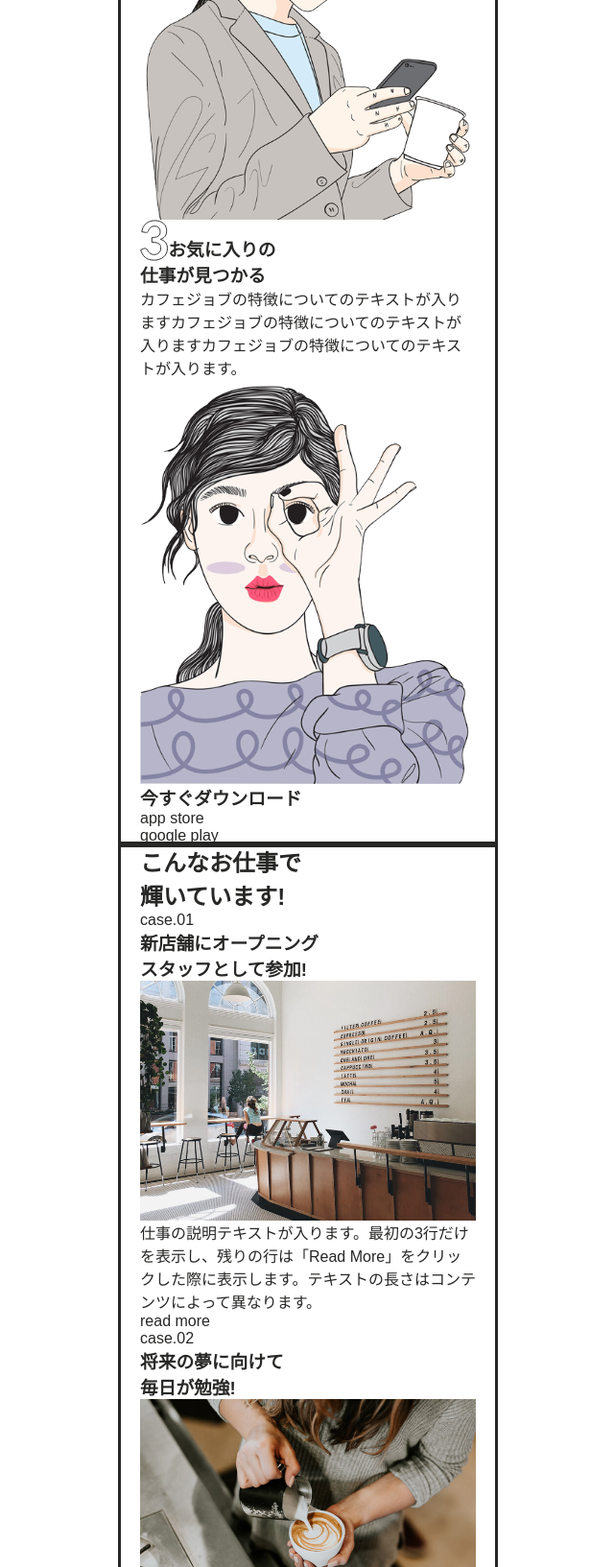
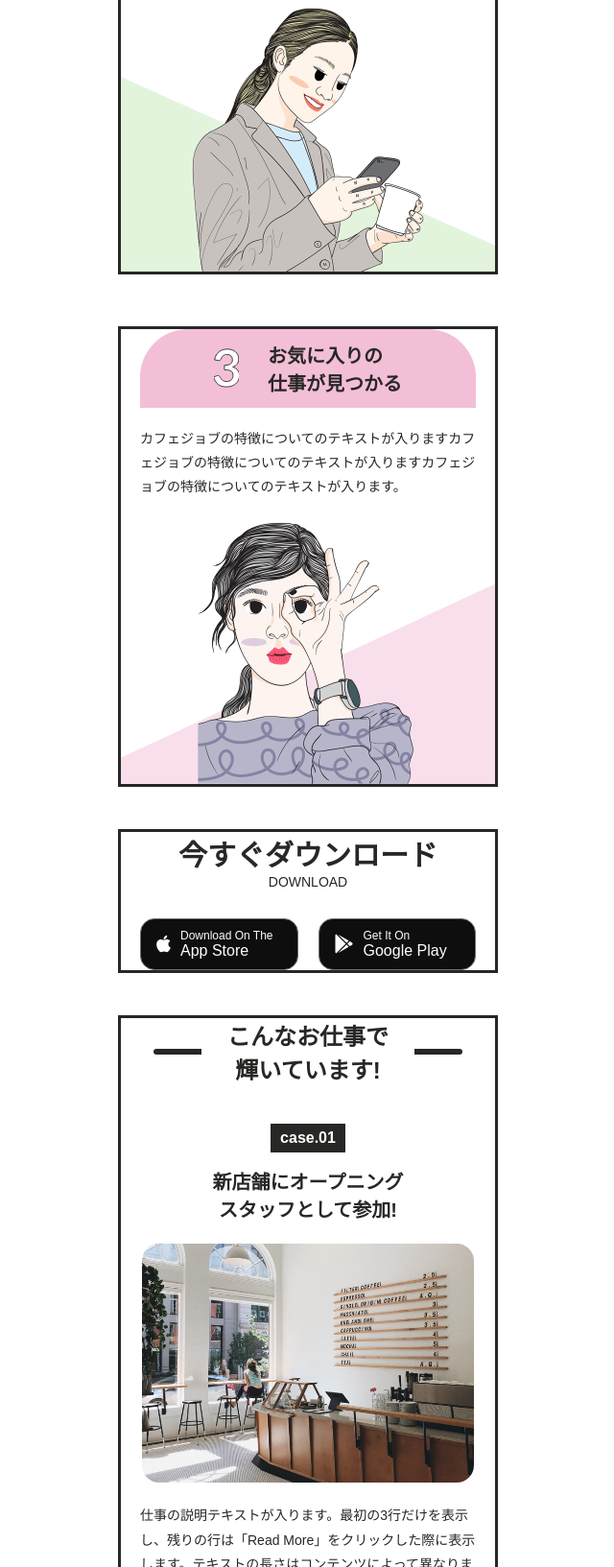
Before and after one commit to mister0nigiri/dcc10, a plain HTML site: page index.html in a window 1280 px wide. Shown: the part 2238-3871 px from the top of the page at 96% size, without its empty margins (319-959 px from the left). Drawn offline with nearby package versions, Linux system fonts and the light colour scheme; some packages are replaced by stand-ins of ours.

Commit message:
本日の作業終了

```diff
--- a/css/style.css
+++ b/css/style.css
@@ -258,3 +258,228 @@ li{
   margin-top: 40px;
   text-align: center;
 }
+
+.feature__list{
+  margin-top: 40px;
+}
+
+.feature__list li{
+  margin-top: 60px;
+  position: relative;
+  overflow-x: hidden;
+}
+
+.feature__list li:first-of-type{
+  margin-top: 0px;
+}
+
+.feature__list__title{
+  display: flex;
+  justify-content: center;
+  align-items: center;
+  padding-top: 12px;
+  padding-bottom: 12px;
+  border-top-left-radius: 50px;
+  border-top-right-radius: 50px;
+  background-color: #f9b774;
+}
+
+.feature__list__title-second{
+  background-color: #c6e8ba;
+
+}
+
+.feature__list__title-third{
+  background-color: #f3bfd6;
+}
+
+.feature__list__title img{
+  width: 26px;
+  height: 41px;
+}
+
+.feature__list__title span{
+  display: inline-block;
+  font-size: 1.25rem;
+  font-weight: bold;
+  margin-left: 30px;
+}
+
+.feature__list__text{
+  margin-top: 20px;
+  font-size: 0.875rem;
+  line-height: 1.8;
+}
+
+.feature__list__img{
+  margin-top: 20px;
+  text-align: center;
+}
+
+.feature__list__img img{
+  width: 350px;
+  height: 217px;
+}
+
+.feature__list__img-second img{
+  width: 250px;
+  height: 280px;
+}
+
+.feature__list__img-third img{
+  width: 230px;
+  height: 277px;
+}
+
+.feature__list__triangle{
+  width: 450px;
+  height: 182px;
+  background-color: #f9b774;
+  filter: opacity(50%);
+  clip-path: polygon(100% 0, 0% 100%, 100% 100%);
+  position: absolute;
+  bottom: 0;
+  right: 0;
+  z-index: -1;
+}
+
+.feature__list__triangle-second{
+  background-color: #c6e8ba;
+  height: 203px;
+  clip-path: polygon(0 0, 0% 100%, 100% 100%);
+  left: 0;
+}
+
+.feature__list__triangle-third{
+  background-color: #f3bfd6;
+  height: 209px;
+}
+
+.feature__download{
+  margin-top: 50px;
+}
+
+.feature__download__title{
+  text-align: center;
+  font-size: 1.875rem;
+  font-weight: bold;
+}
+
+.feature__download__title::after{
+  content: attr(data-en);
+  display: block;
+  font-size: 0.875rem;
+  font-weight: normal;
+  text-transform: uppercase;
+}
+
+.feature__download__list{
+  margin-top: 30px;
+}
+
+/* CASE */
+
+.case{
+  margin-top: 50px;
+}
+
+.case__title{
+  text-align: center;
+  font-size: 1.5rem;
+  font-weight: bold;
+  position: relative;
+}
+
+.case__title::before{
+  content: "";
+  display: inline-block;
+  position: absolute;
+  top: 32px;
+  left: 14px;
+  width: 50px;
+  height: 6px;
+  background-color: #272726;
+  border-radius: 10px 0px 0px 10px;
+}
+
+.case__title::after{
+  content: "";
+  display: inline-block;
+  position: absolute;
+  top: 32px;
+  right: 14px;
+  width: 50px;
+  height: 6px;
+  background-color: #272726;
+  border-radius: 0px 10px 10px 0px;
+}
+
+.case__list{
+  margin-top: 40px;
+}
+
+.case__list li{
+  margin-top: 60px;
+  text-align: center;
+}
+
+.case__list li:first-of-type{
+  margin-top: 0;
+}
+
+.case__list__number{
+  font-weight: bold;
+  background-color: #272726;
+  color: #fff;
+  display: inline-block;
+  padding: 6px 10px;
+}
+
+.case__list__title{
+  margin-top: 15px;
+  font-size: 1.25rem;
+  font-weight: bold;
+}
+
+.case__list__img{
+  margin-top: 20px;
+}
+
+.case__list__img img{
+  height: 253px;
+  border: 2px solid #fff;
+  border-radius: 20px;
+}
+
+.case__list__text{
+  margin-top: 20px;
+  text-align: left;
+  font-size: 0.875rem;
+  line-height: 1.8;
+}
+
+.case__list__btn{
+  margin: 0 0 0 auto;
+  margin-top: 20px;
+  width: fit-content;
+  display: block;
+  background-color: #fff;
+  border: 1px solid #272726;
+  border-radius: 30px;
+  font-size: 0.875rem;
+  font-weight: bold;
+  text-transform: capitalize;
+  padding: 9px 38px 9px 17px;
+  position: relative;
+}
+
+.fa-plus{
+  margin-left: 13px;
+  font-size: 1.25rem;
+  position: absolute;
+  top: 5px;
+  right: 8px;
+}
+
+
+/* RECOMMEND */
--- a/index.html
+++ b/index.html
@@ -69,31 +69,53 @@
         <div class="suggestion__img"><img src="img/suggestion-img.png" alt=""></div>
       </div>
     </section>
-    <section class="feature wrapper">
-      <h2 class="feature__title">カフェジョブの<br>特徴</h2>
+    <section class="feature">
+      <h2 class="feature__title wrapper">カフェジョブの<br>特徴</h2>
       <p class="feature__description">カフェジョブが選ばれる<br>3つの特徴</p>
       <ul class="feature__list">
-        <li>
-          <h3 class="feature__list__title"><img src="img/feature-no-1.svg" alt="">カフェの<br>仕事数No1</h3>
+        <li class="wrapper">
+          <h3 class="feature__list__title">
+            <img src="img/feature-no-1.svg" alt="">
+            <span>カフェの<br>仕事数No1</span>
+          </h3>
           <p class="feature__list__text">カフェジョブの特徴についてのテキストが入りますカフェジョブの特徴についてのテキストが入りますカフェジョブの特徴についてのテキストが入ります。</p>
           <div class="feature__list__img"><img src="img/feature-img-1.png" alt=""></div>
+          <div class="feature__list__triangle"></div>
         </li>
-        <li>
-          <h3 class="feature__list__title"><img src="img/feature-no-2.svg" alt="">スマホひとつで<br>簡単検索</h3>
+        <li class="wrapper">
+          <h3 class="feature__list__title feature__list__title-second">
+            <img src="img/feature-no-2.svg" alt="">
+            <span>スマホひとつで<br>簡単検索</span>
+          </h3>
           <p class="feature__list__text">カフェジョブの特徴についてのテキストが入りますカフェジョブの特徴についてのテキストが入りますカフェジョブの特徴についてのテキストが入ります。</p>
-          <div class="feature__list__img"><img src="img/feature-img-2.png" alt=""></div>
+          <div class="feature__list__img feature__list__img-second"><img src="img/feature-img-2.png" alt=""></div>
+          <div class="feature__list__triangle feature__list__triangle-second"></div>
         </li>
-        <li>
-          <h3 class="feature__list__title"><img src="img/feature-no-3.svg" alt="">お気に入りの<br>仕事が見つかる</h3>
+        <li class="wrapper">
+          <h3 class="feature__list__title feature__list__title-third">
+            <img src="img/feature-no-3.svg" alt="">
+            <span>お気に入りの<br>仕事が見つかる</span>
+          </h3>
           <p class="feature__list__text">カフェジョブの特徴についてのテキストが入りますカフェジョブの特徴についてのテキストが入りますカフェジョブの特徴についてのテキストが入ります。</p>
-          <div class="feature__list__img"><img src="img/feature-img-3.png" alt=""></div>
+          <div class="feature__list__img feature__list__img-third"><img src="img/feature-img-3.png" alt=""></div>
+          <div class="feature__list__triangle feature__list__triangle-third"></div>
         </li>
       </ul>
-      <div class="feature__download">
-        <h3 data-en="download">今すぐダウンロード</h3>
-        <ul>
-          <li><a href="#">app store</a></li>
-          <li><a href="#">google play</a></li>
+      <div class="feature__download wrapper">
+        <h3 class="feature__download__title" data-en="download">今すぐダウンロード</h3>
+        <ul class="feature__download__list list__btn">
+          <li class="apple">
+            <a href="#">
+              <i class="fa-brands fa-apple"></i>
+              <p class="apple__text">Download on the<br><span>app store</span></p>
+            </a>
+          </li>
+          <li class="google">
+            <a href="#">
+              <i class="fa-brands fa-google-play"></i>
+              <p class="google__text">get it on<br><span>google play</span></p>
+            </a>
+          </li>
         </ul>
       </div>
     </section>
@@ -104,22 +126,22 @@
           <p class="case__list__number">case.01</p>
           <h3 class="case__list__title">新店舗にオープニング<br>スタッフとして参加!</h3>
           <div class="case__list__img"><img src="img/case-img-1.jpg" alt=""></div>
-          <p>仕事の説明テキストが入ります。最初の3行だけを表示し、残りの行は「Read More」をクリックした際に表示します。テキストの長さはコンテンツによって異なります。</p>
-          <a href="#">read more</a>
+          <p class="case__list__text">仕事の説明テキストが入ります。最初の3行だけを表示し、残りの行は「Read More」をクリックした際に表示します。テキストの長さはコンテンツによって異なります。</p>
+          <a href="#" class="case__list__btn">read more<i class="fa-thin fa-plus"></i></a>
         </li>
         <li>
           <p class="case__list__number">case.02</p>
           <h3 class="case__list__title">将来の夢に向けて<br>毎日が勉強!</h3>
           <div class="case__list__img"><img src="img/case-img-2.jpg" alt=""></div>
-          <p>仕事の説明テキストが入ります。最初の3行だけを表示し、残りの行は「Read More」をクリックした際に表示します。テキストの長さはコンテンツによって異なります。</p>
-          <a href="#">read more</a>
+          <p class="case__list__text">仕事の説明テキストが入ります。最初の3行だけを表示し、残りの行は「Read More」をクリックした際に表示します。テキストの長さはコンテンツによって異なります。</p>
+          <a href="#" class="case__list__btn">read more<i class="fa-thin fa-plus"></i></a>
         </li>
         <li>
           <p class="case__list__number">case.03</p>
           <h3 class="case__list__title">近所のカフェで<br>念願の接客業に!</h3>
           <div class="case__list__img"><img src="img/case-img-3.jpg" alt=""></div>
-          <p>仕事の説明テキストが入ります。最初の3行だけを表示し、残りの行は「Read More」をクリックした際に表示します。テキストの長さはコンテンツによって異なります。</p>
-          <a href="#">read more</a>
+          <p class="case__list__text">仕事の説明テキストが入ります。最初の3行だけを表示し、残りの行は「Read More」をクリックした際に表示します。テキストの長さはコンテンツによって異なります。</p>
+          <a href="#" class="case__list__btn">read more<i class="fa-thin fa-plus"></i></a>
         </li>
       </ul>
     </section>
```
